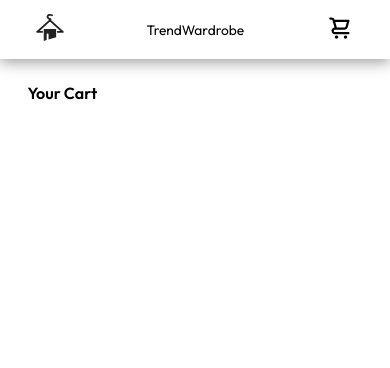
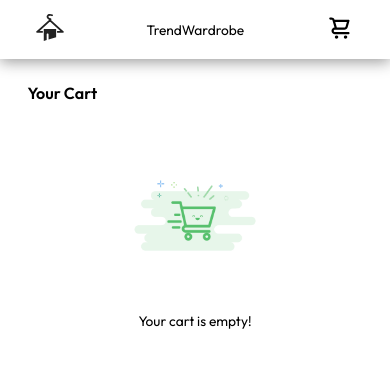
Before and after one commit to Abhishek7487/MegaMart, a React (Create React App) app: page /cart in a window 390 px wide. Shown: the top 368 px of the page. Built offline with nearby package versions, Linux system fonts and the light colour scheme.

Commit message:
calculating cartPrice and reseting the cart on checkout

```diff
--- a/src/features/cart/Cart.js
+++ b/src/features/cart/Cart.js
@@ -28,7 +28,7 @@ function Cart() {
       {cartPrice > 0 ? (
         <>
           <CartProductList />
-          {/* <CartCheckout totalAmount={totalAmount} dispatch={dispatch} /> */}
+          <CartCheckout />
         </>
       ) : (
         <div className="emptyCart">
--- a/src/features/cart/CartCheckout.js
+++ b/src/features/cart/CartCheckout.js
@@ -1,18 +1,24 @@
 import React from "react";
+import { useDispatch, useSelector } from "react-redux";
+import { Link } from "react-router-dom";
+import { resetCart } from "./cartSlice";
 
-function CartCheckout({ totalAmount, dispatch }) {
-  function handleCheckout() {
-    dispatch({ type: "checkOut" });
+function CartCheckout() {
+  const dispatch = useDispatch();
+  const cartPrice = useSelector((state) => state.cart.cartPrice);
+
+  function handleResetCart() {
+    dispatch(resetCart());
   }
 
   return (
-    <div className="cartCheckout">
-      <h3>Total</h3>
-      <h1>$ {totalAmount.toFixed(2)}</h1>
-      <button className="checkoutBtn" onClick={() => handleCheckout()}>
-        Checkout
-      </button>
-    </div>
+    <Link to="/order" onClick={handleResetCart} className="cartCheckout">
+      <h3>Checkout &rarr;</h3>
+      <div>
+        <h3>Total :</h3>
+        <h2>$ {cartPrice.toFixed(2)}</h2>
+      </div>
+    </Link>
   );
 }
 
--- a/src/features/cart/CartProduct.js
+++ b/src/features/cart/CartProduct.js
@@ -1,5 +1,5 @@
 import React, { useState } from "react";
-import { useDispatch } from "react-redux";
+import { useDispatch, useSelector } from "react-redux";
 import {
   decreaseQuantity,
   increaseQuantity,
@@ -8,20 +8,23 @@ import {
 
 function CartProduct({ product }) {
   const dispatch = useDispatch();
-  const [quantity, setQuantity] = useState(1);
+  // const [quantity, setQuantity] = useState(1);
+
+  const quantity = useSelector(
+    (state) =>
+      state.cart.cartProductList.find((item) => item.id === product.id).quantity
+  );
 
   function handleRemoveFromCart() {
     dispatch(removeFromCart(product.id));
   }
 
   function handleIncreaseQuantity() {
-    setQuantity(quantity + 1);
     dispatch(increaseQuantity(product.id));
   }
 
   function handleDecreaseQuantity() {
     if (quantity === 1) return;
-    setQuantity(quantity - 1);
     dispatch(decreaseQuantity(product.id));
   }
 
--- a/src/features/cart/cartSlice.js
+++ b/src/features/cart/cartSlice.js
@@ -2,7 +2,7 @@ import { createSlice } from "@reduxjs/toolkit";
 
 const initialState = {
   cartProductList: [],
-  cartPrice: 12,
+  cartPrice: 0,
 };
 
 const cartSlice = createSlice({
@@ -15,10 +15,18 @@ const cartSlice = createSlice({
         quantity: 1,
         totalPrice: action.payload.price,
       });
+      state.cartPrice = state.cartProductList.reduce(
+        (acc, cartProduct) => acc + cartProduct.totalPrice,
+        0
+      );
     },
     removeFromCart(state, action) {
       state.cartProductList = state.cartProductList.filter(
         (item) => item.id !== action.payload
+      );
+      state.cartPrice = state.cartProductList.reduce(
+        (acc, cartProduct) => acc + cartProduct.totalPrice,
+        0
       );
     },
     increaseQuantity(state, action) {
@@ -27,6 +35,10 @@ const cartSlice = createSlice({
       );
       item.quantity++;
       item.totalPrice = item.quantity * item.price;
+      state.cartPrice = state.cartProductList.reduce(
+        (acc, cartProduct) => acc + cartProduct.totalPrice,
+        0
+      );
     },
     decreaseQuantity(state, action) {
       const item = state.cartProductList.find(
@@ -34,11 +46,24 @@ const cartSlice = createSlice({
       );
       item.quantity--;
       item.totalPrice = item.quantity * item.price;
+      state.cartPrice = state.cartProductList.reduce(
+        (acc, cartProduct) => acc + cartProduct.totalPrice,
+        0
+      );
+    },
+    resetCart(state) {
+      state.cartProductList = [];
+      state.cartPrice = 0;
     },
   },
 });
 
-export const { addToCart, removeFromCart, increaseQuantity, decreaseQuantity } =
-  cartSlice.actions;
+export const {
+  addToCart,
+  removeFromCart,
+  increaseQuantity,
+  decreaseQuantity,
+  resetCart,
+} = cartSlice.actions;
 
 export default cartSlice.reducer;
--- a/src/index.css
+++ b/src/index.css
@@ -22,14 +22,13 @@ li {
   list-style: none;
 }
 
-.App {
-  display: flex;
-  flex-direction: column;
-  justify-content: center;
-  gap: 2rem;
-  background-color: #ffffff;
-  position: relative;
-  overflow-x: hidden;
+.appLayout {
+  height: 100vb;
+  overflow: auto;
+}
+
+.appLayout::-webkit-scrollbar {
+  display: none;
 }
 
 .navbar {
@@ -281,7 +280,7 @@ li {
   flex-direction: column;
   gap: 1.2rem;
   background: #fff;
-  padding: 8rem 24rem 0 24rem;
+  margin: 8rem 24rem 0 24rem;
 }
 
 /* cartList */
@@ -310,7 +309,6 @@ li {
 }
 
 .cartProduct img {
-  /* height: 3rem; */
   width: 5rem;
 }
 
@@ -362,34 +360,23 @@ li {
 
 /* cartCheckout */
 .cartCheckout {
-  height: 26vh;
   display: flex;
-  flex-direction: column;
-  align-items: flex-end;
-  justify-content: center;
-  padding: 1.6rem 0;
-  gap: 0.8rem;
+  align-items: center;
+  justify-content: space-between;
+  padding: 0 2.8rem;
+  background-color: #2a9d8f;
+  color: #fff;
+  text-decoration: none;
+  position: absolute;
+  bottom: 0;
+  right: 0;
+  left: 0;
 }
 
-.cartCheckout h1 {
-  color: #333333;
-}
-
-.cartCheckout .checkoutBtn {
-  width: 50%;
-  background-color: #2a9d8f;
-  color: #fff;
-  padding: 0.8rem 0;
-  font-size: 1.2rem;
-  border: none;
-  border-radius: 3px;
-  cursor: pointer;
-  transition: all 0.2s;
-}
-
-.checkoutBtn:hover {
-  background-color: #2a9d8f;
-  box-shadow: 0 0.4rem 1rem #a4a3a3b6;
+.cartCheckout div {
+  display: flex;
+  align-items: center;
+  gap: 1.2rem;
 }
 
 /* Empty Cart */
@@ -450,8 +437,8 @@ li {
   }
 
   .cart {
-    padding-left: 20rem;
-    padding-right: 20rem;
+    margin-left: 20rem;
+    margin-right: 20rem;
   }
 }
 
@@ -469,8 +456,8 @@ li {
   }
 
   .cart {
-    padding-left: 16rem;
-    padding-right: 16rem;
+    margin-left: 16rem;
+    margin-right: 16rem;
   }
 }
 
@@ -483,8 +470,8 @@ li {
     padding: 1rem 6rem;
   }
   .cart {
-    padding-left: 14rem;
-    padding-right: 14rem;
+    margin-left: 14rem;
+    margin-right: 14rem;
   }
 }
 
@@ -521,8 +508,8 @@ li {
   }
 
   .cart {
-    padding-left: 8rem;
-    padding-right: 8rem;
+    margin-left: 8rem;
+    margin-right: 8rem;
   }
 }
 
@@ -599,9 +586,9 @@ li {
   }
 
   .cart {
-    padding-left: 2rem;
-    padding-right: 2rem;
-    padding-top: 6rem;
+    margin-left: 2rem;
+    margin-right: 2rem;
+    margin-top: 6rem;
   }
 
   .cartProductList {
--- a/src/ui/AppLayout.js
+++ b/src/ui/AppLayout.js
@@ -3,7 +3,7 @@ import Navbar from "./Navbar";
 
 function AppLayout() {
   return (
-    <div>
+    <div className="appLayout">
       <Navbar />
       <Outlet />
     </div>
```
